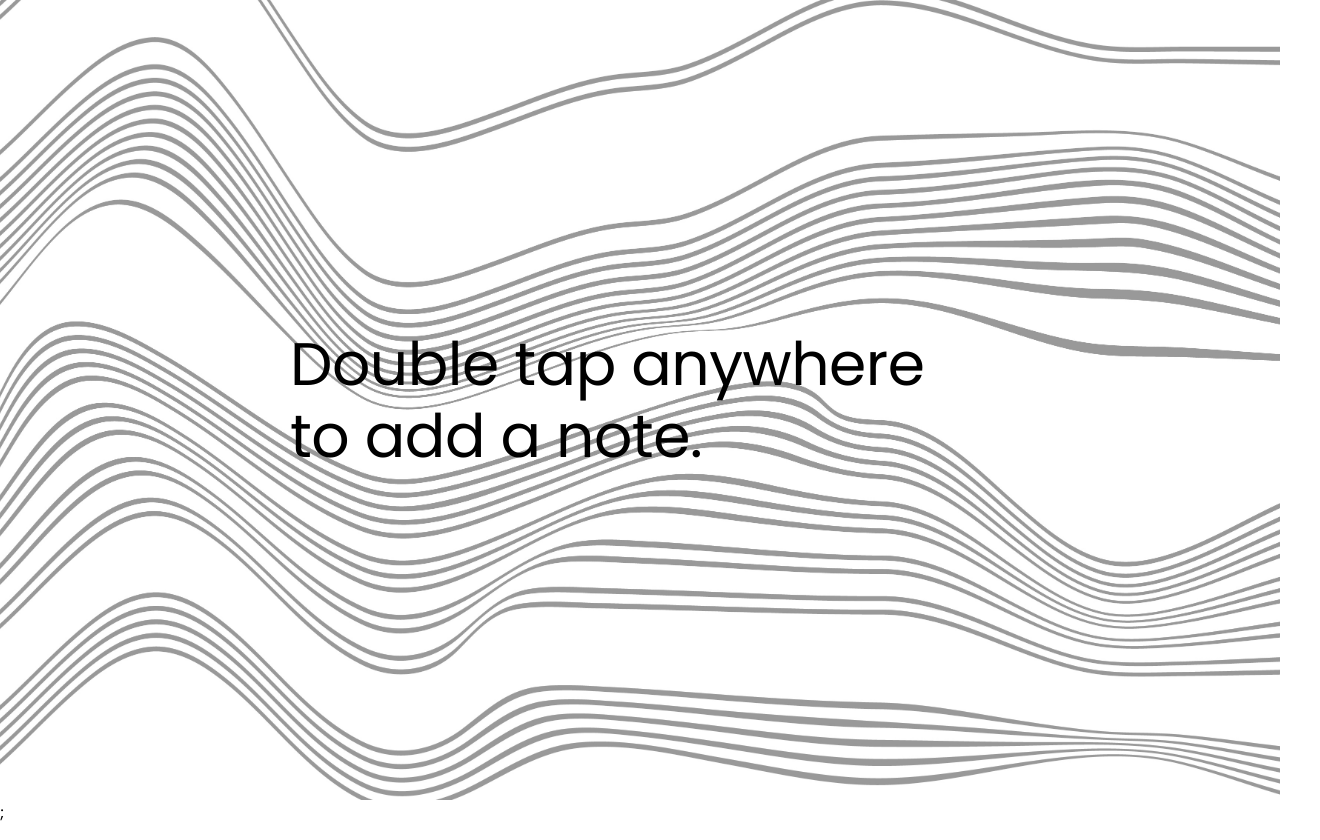
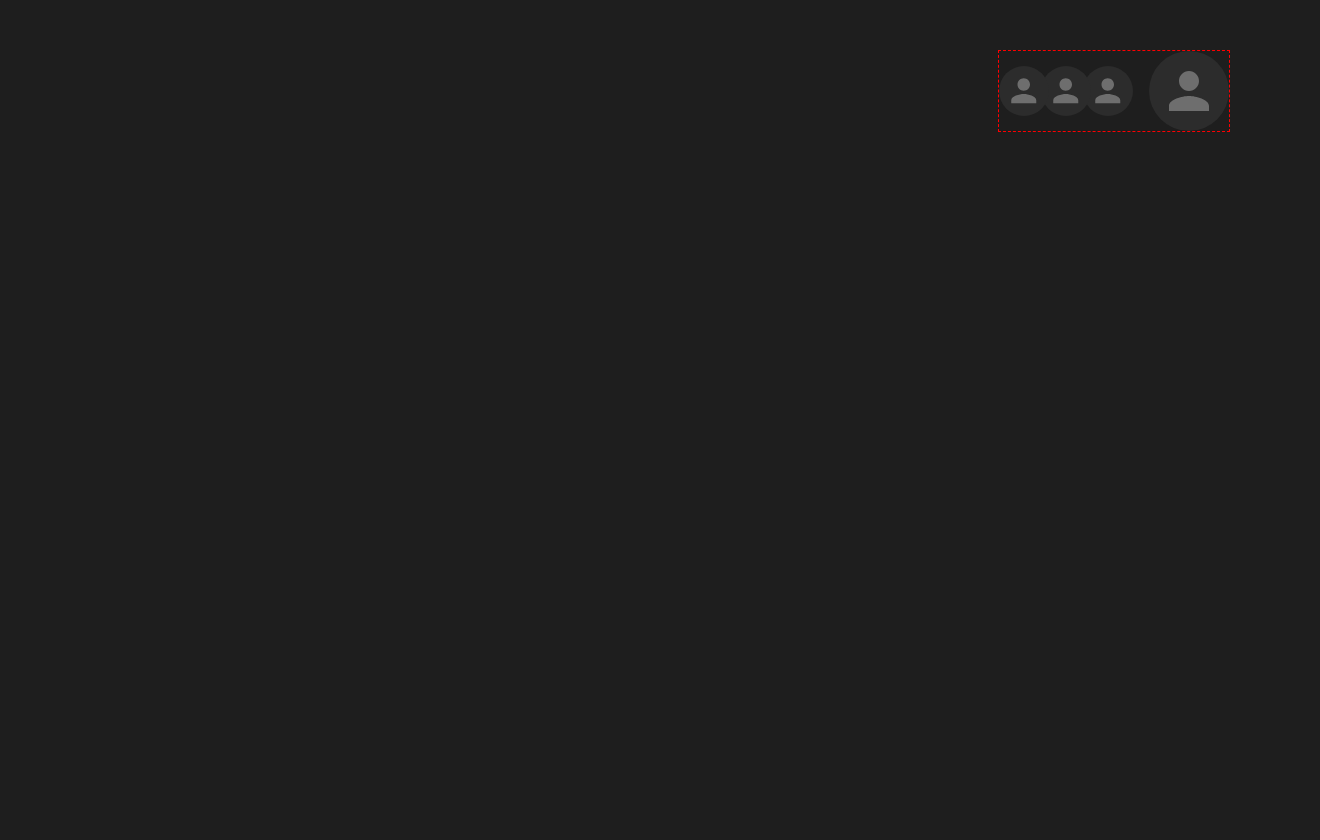
Before and after one commit to neha2801-create/vercel-deploy, a React (Vite) app in the folder Frontend/notecanvas_02/: page /canvas in a window 1280 px wide. Shown: the whole page, 1320 px wide, since content can reach past the window. Built offline with nearby package versions, Linux system fonts and the light colour scheme.

Commit message:
Working on a new canvas layout

```diff
--- a/Frontend/notecanvas_02/src/App.jsx
+++ b/Frontend/notecanvas_02/src/App.jsx
@@ -6,6 +6,7 @@ import { createBrowserRouter, RouterProvider } from "react-router-dom";
 import Playground from "./pages/Playground";
 import { DndProvider } from "react-dnd";
 import { HTML5Backend } from "react-dnd-html5-backend";
+import CanvasActivePage from "./pages/CanvasActivePage";
 
 const router = createBrowserRouter([
     {
@@ -15,7 +16,7 @@ const router = createBrowserRouter([
     },
     {
         path: "/canvas",
-        element: <CanvasPage />,
+        element: <CanvasActivePage />,
     },
     {
         path: "/payground",
@@ -27,7 +28,7 @@ function App() {
     // return <RouterProvider router={router} />;
     return (
         <DndProvider backend={HTML5Backend}>
-            <Playground />;
+            <CanvasActivePage />
         </DndProvider>
     );
     // return <CanvasPage />;
--- a/Frontend/notecanvas_02/src/components/UserAvatar.jsx
+++ b/Frontend/notecanvas_02/src/components/UserAvatar.jsx
@@ -49,34 +49,22 @@ const UserAvatar = () => {
 
             {showuUserMenu ? <UserMenu /> : <></>}
 
-            <AvatarGroup>
-                <Avatar
-                    sx={{
+            <AvatarGroup
+                max={3}
+                sx={{
+                    "& .MuiAvatar-root": {
                         height: 50,
                         width: 50,
                         borderRadius: "50%",
                         color: "#ffffff50",
                         backgroundColor: "#2C2C2C",
-                    }}
-                />
-                <Avatar
-                    sx={{
-                        height: 50,
-                        width: 50,
-                        borderRadius: "50%",
-                        color: "#ffffff50",
-                        backgroundColor: "#2C2C2C",
-                    }}
-                />
-                <Avatar
-                    sx={{
-                        height: 50,
-                        width: 50,
-                        borderRadius: "50%",
-                        color: "#ffffff50",
-                        backgroundColor: "#2C2C2C",
-                    }}
-                />
+                        border: "none",
+                    },
+                }}
+            >
+                <Avatar />
+                <Avatar />
+                <Avatar />
             </AvatarGroup>
         </Stack>
     );
--- a/Frontend/notecanvas_02/src/components/note_component/DropTarget.jsx
+++ b/Frontend/notecanvas_02/src/components/note_component/DropTarget.jsx
@@ -23,10 +23,12 @@ const DropTarget = ({ children }) => {
         <div
             ref={drop}
             style={{
-                position: "fixed",
-                width: "100%",
-                height: "100%",
-                backgroundColor: "transparent",
+                // position: "fixed",
+                margin: "20px",
+                width: "calc(100vw - 40px)",
+                height: "calc(100vh - 40px)",
+                // backgroundColor: "transparent",
+                backgroundColor: "#F6F6F6",
             }}
         >
             {children}
--- /dev/null
+++ b/Frontend/notecanvas_02/src/pages/CanvasActivePage.jsx
@@ -0,0 +1,24 @@
+import React from "react";
+import DropTarget from "../components/note_component/DropTarget";
+import UserAvatar from "../components/UserAvatar";
+
+const CanvasActivePage = () => {
+    return (
+        <div
+            style={{
+                padding: "20px",
+                height: "100vh",
+                width: "100vw",
+                backgroundColor: "#1E1E1E",
+            }}
+        >
+            {/* Todo: Start with a small space
+                Something which grows on adding new space
+            */}
+
+            <UserAvatar />
+        </div>
+    );
+};
+
+export default CanvasActivePage;
```
